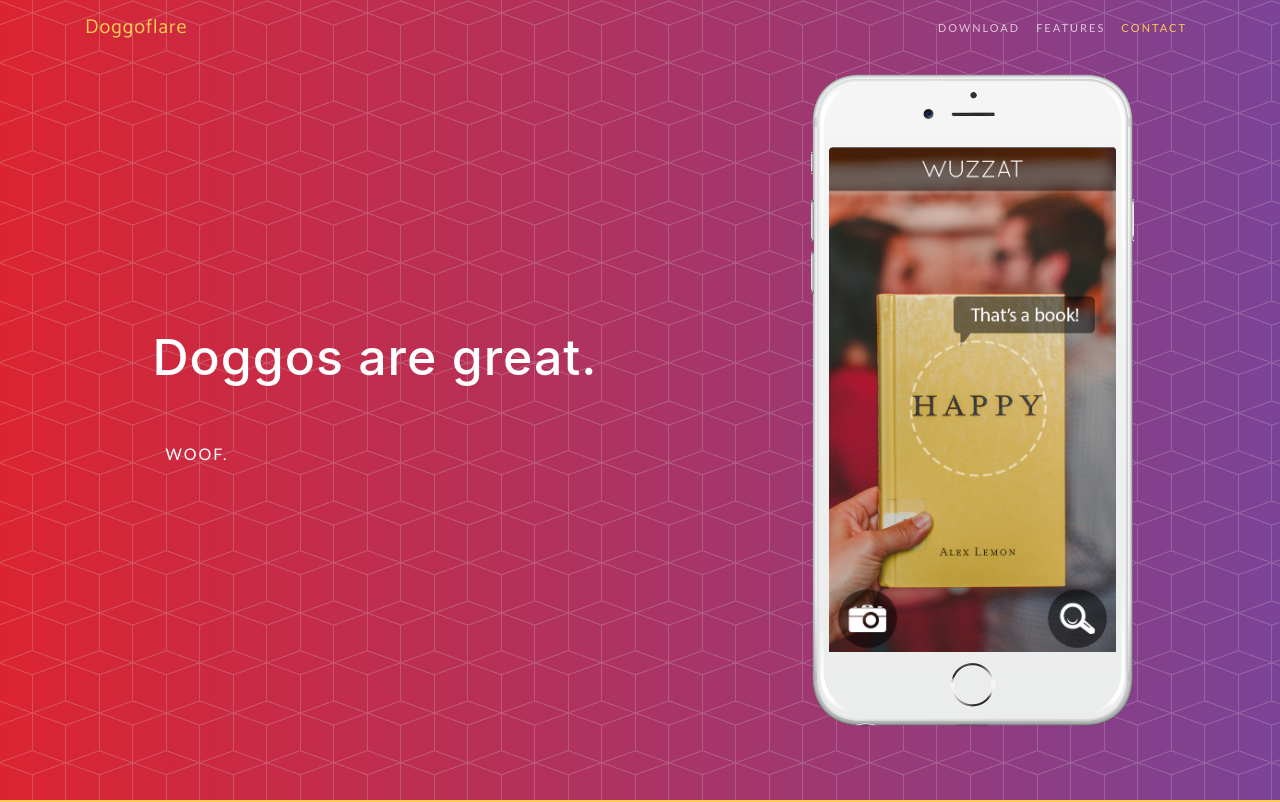
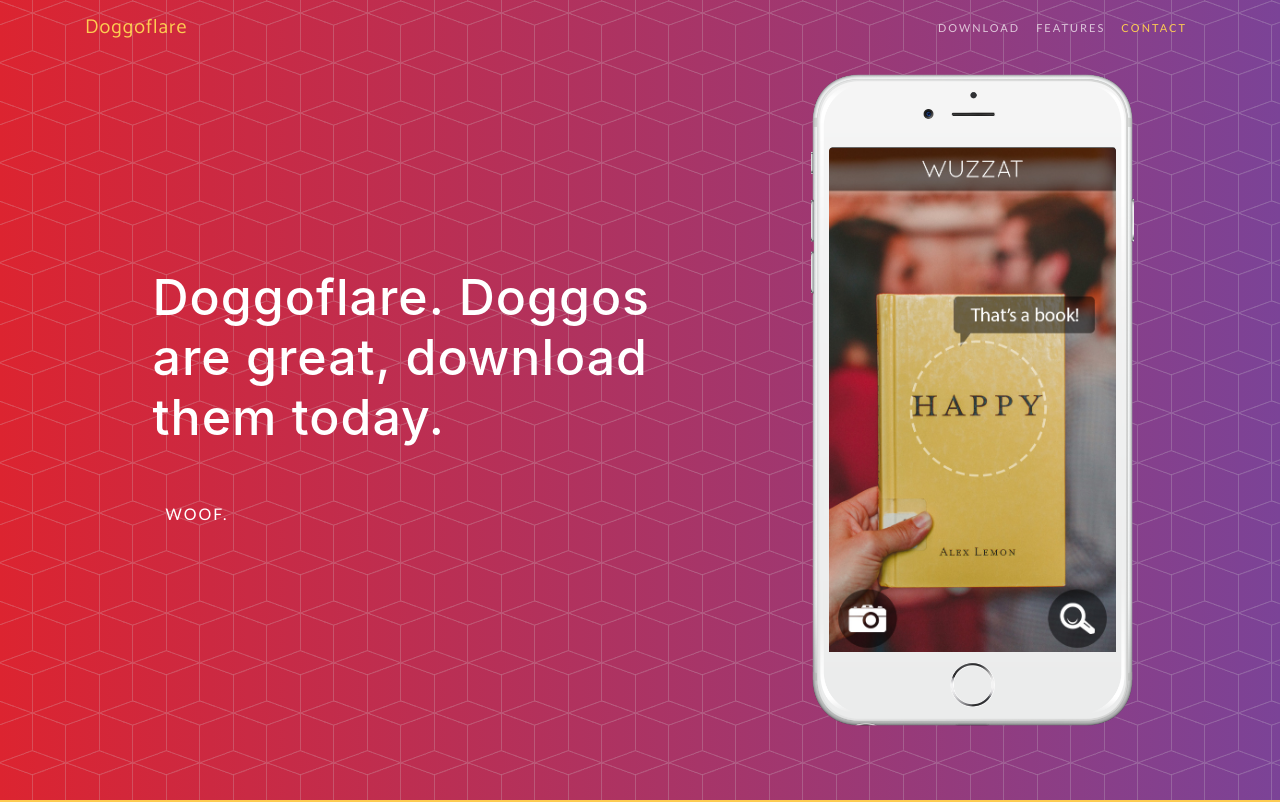
Before and after one commit to brianlam38/cloudflare, a website with bundled scripts: page index.html in a window 1280 px wide. Shown: the top 802 px of the page. Built offline with nearby package versions, Linux system fonts and the light colour scheme; a web font is replaced by a local one.

Commit message:
updating text

```diff
--- a/index.html
+++ b/index.html
@@ -59,7 +59,7 @@
         <div class="row h-100">
           <div class="col-lg-7 my-auto">
             <div class="header-content mx-auto">
-              <h1 class="mb-5">Doggos are great.</h1>
+              <h1 class="mb-5">Doggoflare. Doggos are great, download them today.</h1>
               <a href="#download" class="btn btn-outline btn-xl js-scroll-trigger">Woof.</a>
             </div>
           </div>
```
